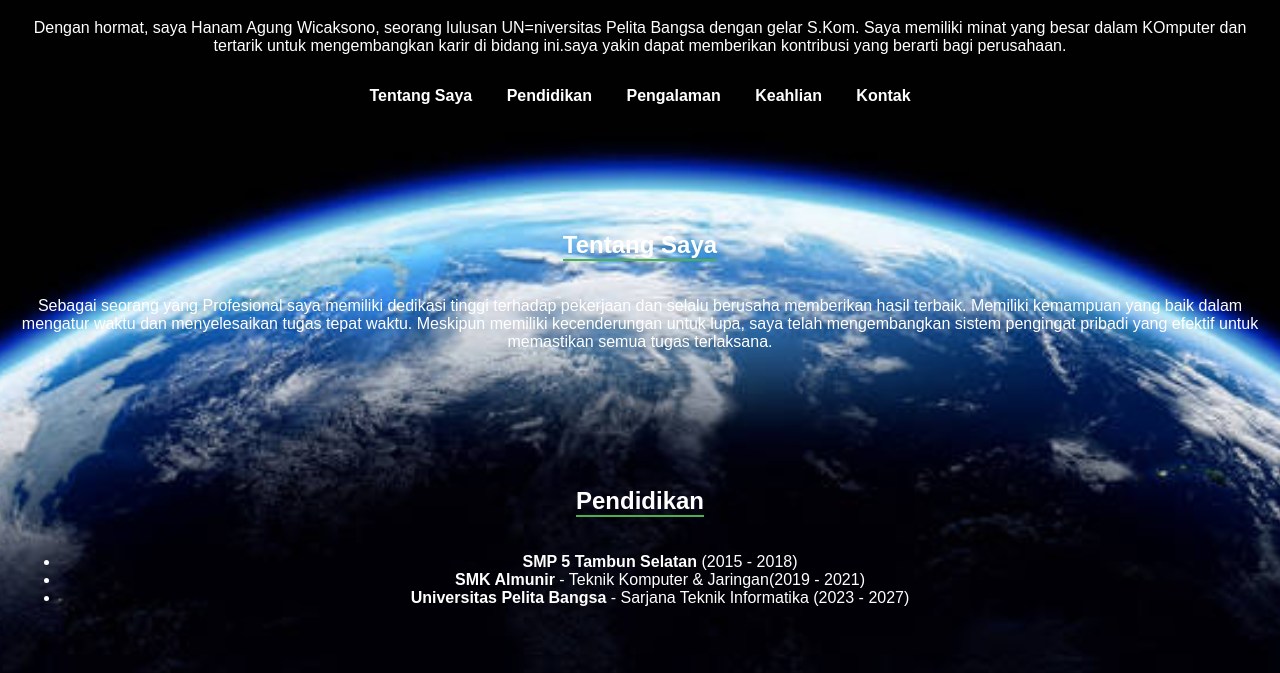
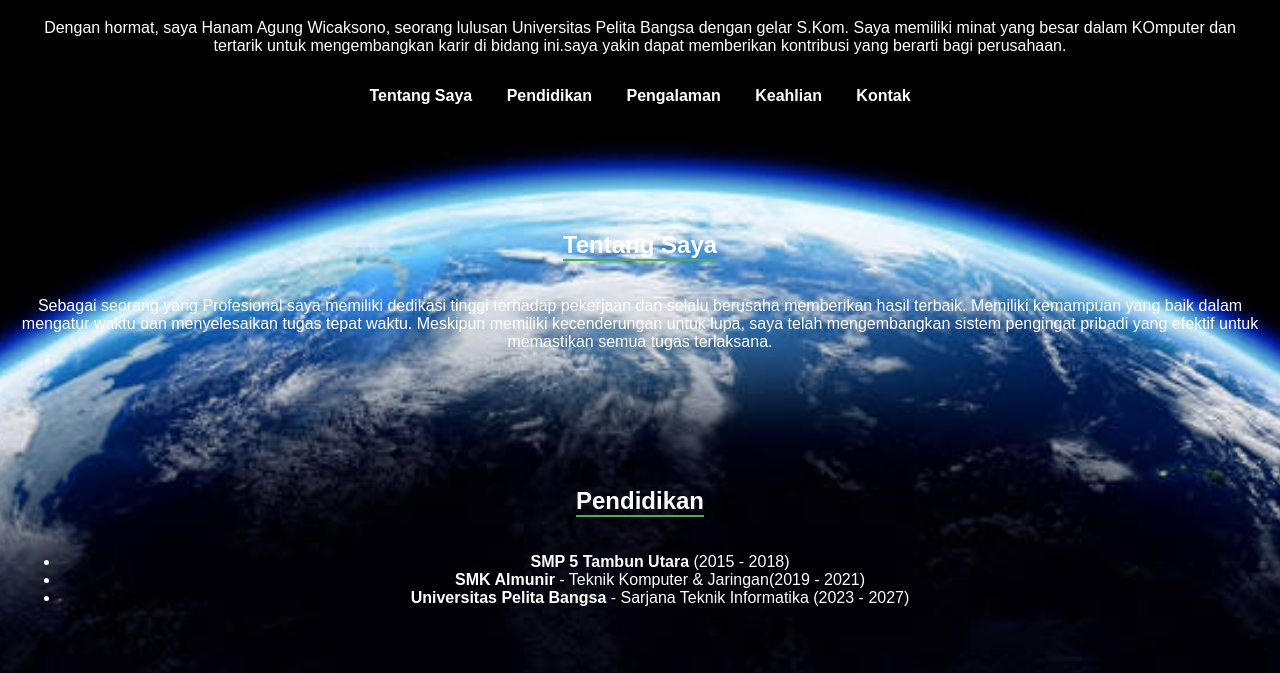
Before and after one commit to H6aw/My-CV, a plain HTML site: page index.html in a window 1280 px wide. Shown: the part 127-800 px from the top of the page. Drawn offline with Linux system fonts and the light colour scheme.

Commit message:
Update index.html

```diff
--- a/index.html
+++ b/index.html
@@ -11,7 +11,7 @@
     <div class="container">
       <img src="" alt="Hanam Agung Wicaksono" class="profile-photo">
       <h1>Hanam Agung Wicaksono</h1>
-      <p>Dengan hormat, saya Hanam Agung Wicaksono, seorang lulusan UN=niversitas Pelita Bangsa dengan gelar S.Kom. Saya memiliki minat yang besar dalam KOmputer dan tertarik untuk mengembangkan karir di bidang ini.saya yakin dapat memberikan kontribusi yang berarti bagi perusahaan.</p>
+      <p>Dengan hormat, saya Hanam Agung Wicaksono, seorang lulusan Universitas Pelita Bangsa dengan gelar S.Kom. Saya memiliki minat yang besar dalam KOmputer dan tertarik untuk mengembangkan karir di bidang ini.saya yakin dapat memberikan kontribusi yang berarti bagi perusahaan.</p>
       <nav>
         <ul>
           <li><a href="#about">Tentang Saya</a></li>
@@ -33,7 +33,7 @@
     <section id="education">
       <h2>Pendidikan</h2>
       <ul>
-        <li><strong>SMP 5 Tambun Selatan </strong> (2015 - 2018)</li>
+        <li><strong>SMP 5 Tambun Utara </strong> (2015 - 2018)</li>
         <li><strong>SMK Almunir </strong> - Teknik Komputer & Jaringan(2019 - 2021)</li>
         <li><strong>Universitas Pelita Bangsa</strong> - Sarjana Teknik Informatika (2023 - 2027)</li>
       </ul>
```
